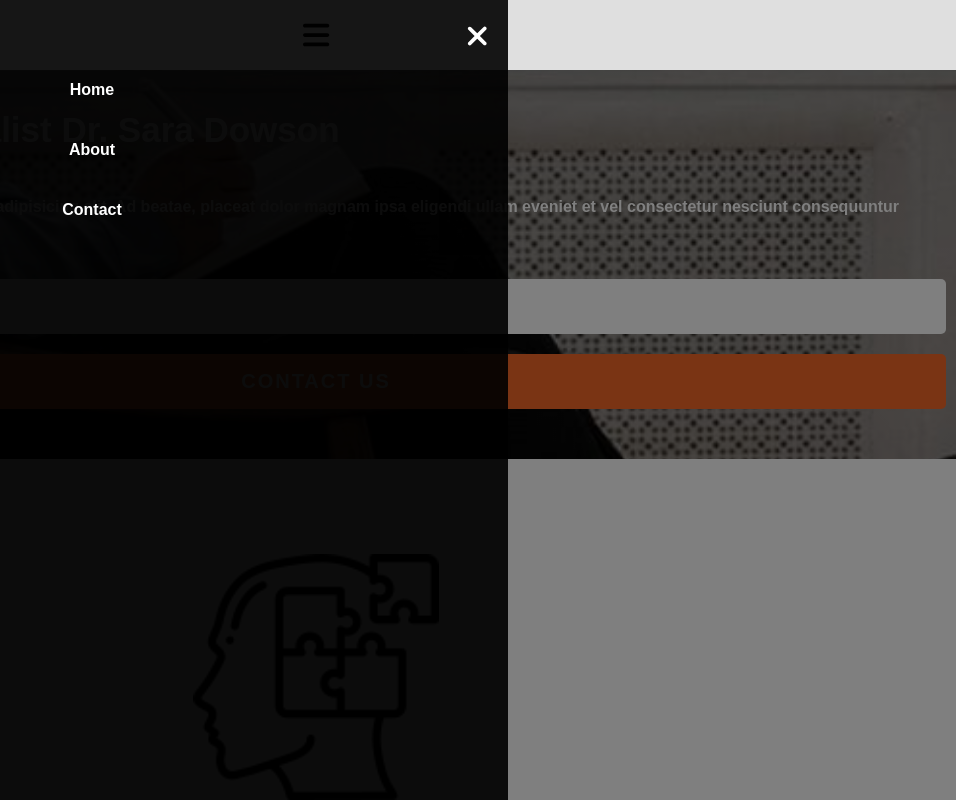
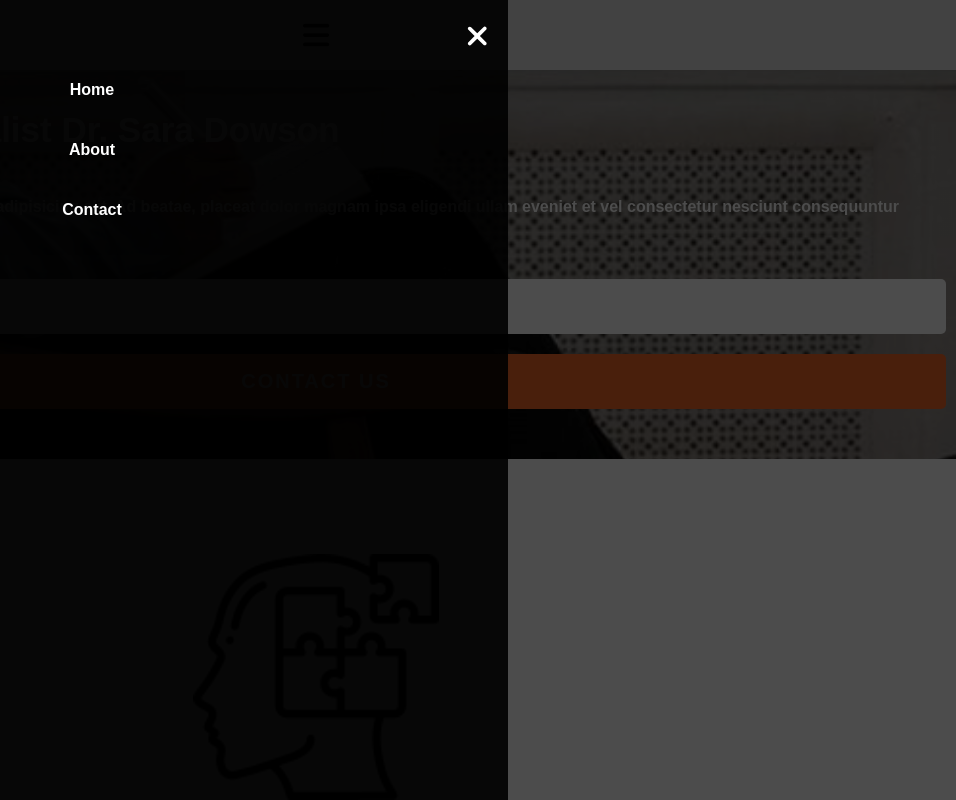
Before and after one commit to WersV/psychology-specialist-website-vue, a Vue app: page / in a window 1280 px wide. Both pictures are taken after a click on the icon 640 px from the left and 35 px from the top of the page. Shown: the top 800 px of the page, without its empty margins (324-1280 px from the left). Built offline with nearby package versions, Linux system fonts and the light colour scheme.

Commit message:
Fix nav bcg animation
Now background animation of menu-container executes at the same time as the rest of the document.

```diff
--- a/src/App.vue
+++ b/src/App.vue
@@ -37,9 +37,6 @@ body {
   box-sizing: border-box;
   font-family: arial;
   /* overflow: hidden; */
-  #app.active {
-    background-color: rgba(0, 0, 0, 0.5);
-  }
 }
 </style>
 
--- a/src/views/MenuAndHello.vue
+++ b/src/views/MenuAndHello.vue
@@ -3,6 +3,7 @@
     <div class="hamburger-icon">
       <font-awesome-icon @click="showNav" icon="fa-solid fa-bars" />
     </div>
+  </menu>
   <nav :class="[{ active: isNavActive }, 'nav-menu']">
     <div class="nav-close">
       <font-awesome-icon @click="showNav" icon="fa-solid fa-xmark" />
@@ -13,7 +14,10 @@
       <li>Contact</li>
     </ul>
   </nav>
-  </menu>
+  <div
+    :class="[{ active: isNavActive }, 'div-closing-nav']"
+    @click="showNav"
+  ></div>
   <section :class="[{ inactive: isNavActive }, 'contact-us']">
     <div class="text">
       <h1>Psychology specialist Dr. Sara Dowson</h1>
@@ -108,6 +112,7 @@ export default {
   width: 100%;
   height: 70px;
   background-color: white;
+  z-index: 15;
   .hamburger-icon {
     display: flex;
     justify-content: center;
@@ -120,6 +125,8 @@ export default {
       font-size: 30px;
     }
   }
+}
+
 .nav-menu {
   position: fixed;
   top: 0;
@@ -130,6 +137,7 @@ export default {
   color: white;
   transform: translateX(-100%);
   transition: 0.3s ease-out;
+  z-index: 20;
   .nav-close {
     position: absolute;
     right: 20px;
@@ -153,6 +161,20 @@ export default {
 .nav-menu.active {
   transform: translateX(0);
 }
+
+.div-closing-nav {
+  position: fixed;
+  top: 0;
+  left: 0;
+  background-color: rgba(0, 0, 0, 0.7);
+  width: 100%;
+  height: 100vh;
+  transform: translateX(-100%);
+  opacity: 0;
+  z-index: 15;
+}
+.div-closing-nav.active {
+  animation: make-bcg-darker 0.3s forwards;
 }
 
 .contact-us {
@@ -215,10 +237,6 @@ export default {
     }
   }
 }
-.contact-us.inactive {
-  position: relative;
-  z-index: -1;
-}
 .appointment {
   margin-top: 70px;
   padding: 10px;
@@ -267,4 +285,15 @@ export default {
     }
   }
 }
+@keyframes make-bcg-darker {
+  0% {
+    opacity: 0;
+    transform: translateX(0);
+  }
+  100% {
+    opacity: 1;
+    z-index: 15;
+    transform: translateX(0);
+  }
+}
 </style>
```
Lines whose indentation alone changed are shown as unchanged.
